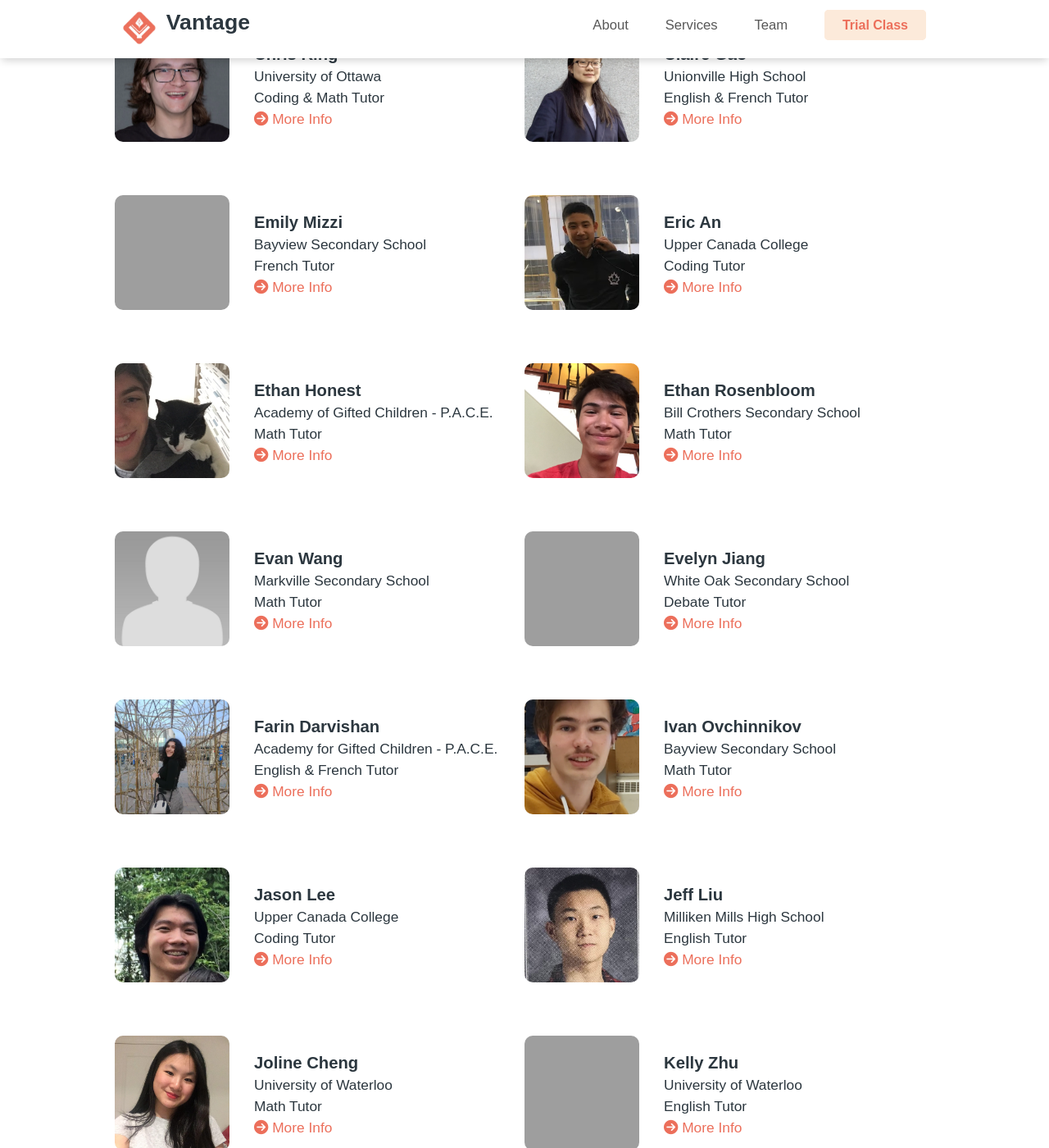
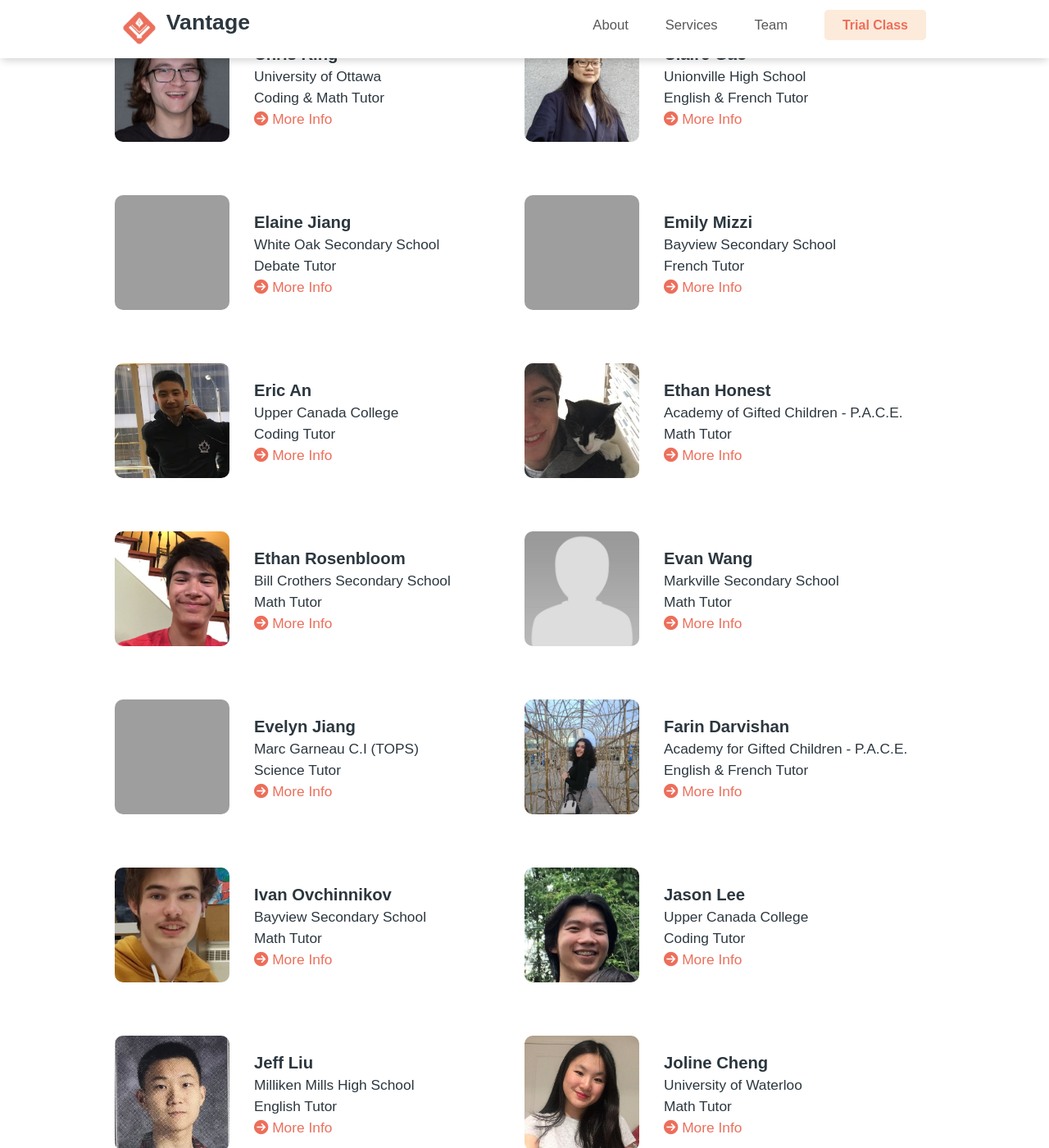
Before and after one commit to vantagetutoring/vantagetutoring.github.io, a Jekyll site: the page built from Static Pages/team.html, in a window 1280 px wide and 1400 px high, scrolled down 2129 px. Shown: the whole window at 82% size. Built offline with Jekyll 4.4.1, drawn with Linux system fonts in a browser that asks for light colours; nearby versions of some CDN libraries; some web fonts are replaced; grey boxes are pictures that could not be loaded.

Commit message:
tutor fix

```diff
--- a/_team/ejiang.md
+++ b/_team/ejiang.md
@@ -3,9 +3,9 @@
 lastname: "Jiang"
 group: "tutor"
 img: "ejiang.jpg"
-grade: 11
-school: "White Oak Secondary School"
-subject: "Debate"
+grade: 12
+school: "Marc Garneau C.I (TOPS)"
+subject: "Science"
 ---
 
 Hello! My name is Evelyn and I am a science tutor here at Vantage Tutoring! I am currently a student in the TOPS Program, an enriched math and science program at Marc Garneau CI. .
```
Also changed, not shown: _team/elainejiang.md (added, +10 -0 lines), 1 other file.
